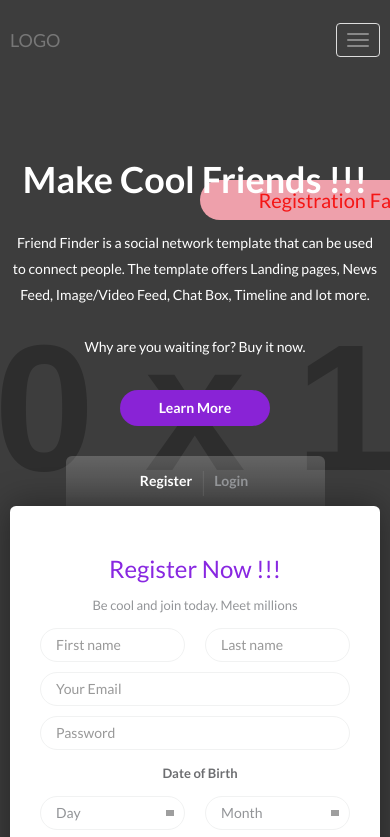
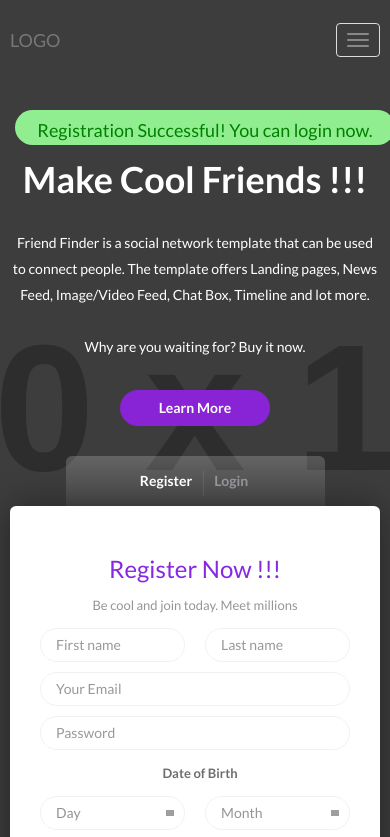
Before and after one commit to moreshubham007/friendfinder-renewed, a PHP site: page /index-register.html in a window 390 px wide; the page is wider, and only the part inside the window is pictured. Shown: the top 837 px of that part. Run offline with PHP 8.4, Linux system fonts and the light colour scheme; grey boxes labelled with a size stand in for pictures from a placeholder-image service; some libraries are stand-ins or nearby versions; some web fonts are replaced; grey boxes are pictures that could not be loaded.

Commit message:
some responsive setting

```diff
--- a/css/style.css
+++ b/css/style.css
@@ -1078,7 +1078,7 @@ textarea {
 
 #lp-register .wrapper {
   padding-top: 140px;
-  padding-bottom: 15px;
+  padding-bottom: 140px;
 }
 
 .intro-texts {
@@ -2857,5 +2857,74 @@ ul.contact li i {
   font-size: 20px;
   text-align: center;
 }
-/* Login Message for PHP
+@media screen and (max-width: 600px) {
+  .login-msg-container {
+    top: 110px;
+    left: 51px;
+  }
+}
+@media screen and (max-width: 500px) {
+  .login-msg-container {
+    top: 110px;
+    left: 51px;
+  }
+  .login-msg-container {
+    width: 380px;
+    line-height: 20px;
+  }
+  .login-msg-true {
+    font-size: 18px;
+    height: 35px;
+    line-height: 40px;
+  }
+  .login-msg-false {
+    font-size: 18px;
+    height: 35px;
+    line-height: 40px;
+  }
+}
+@media screen and (max-width: 400px) {
+  .login-msg-container {
+    top: 110px;
+    left: 10px;
+  }
+}
+@media screen and (max-width: 430px) {
+  .login-msg-container {
+    top: 110px;
+    left: 15px;
+  }
+  @media screen and (max-width: 320px) {
+    .login-msg-container {
+      top: 110px;
+      left: 0px;
+      width: 320px;
+    }
+    .login-msg-true {
+      font-size: 15px;
+      height: 30px;
+      line-height: 30px;
+    }
+    .login-msg-false {
+      font-size: 15px;
+      height: 30px;
+      line-height: 30px;
+    }
+  }
+  @media screen and (max-width: 376px) {
+    .login-msg-container {
+      top: 110px;
+      left: 0px;
+      width: 375px;
+    }
+  }
+  @media screen and (max-width: 370px) {
+    .login-msg-container {
+      top: 110px;
+      left: 0px;
+      width: 350px;
+    }
+  }
+  /* Login Message for PHP
 ==============================================================================*/
+}
--- a/index-register.html
+++ b/index-register.html
@@ -161,8 +161,8 @@
         <!-- Login Message for PHP
         =========================================================================== -->
         <div class="login-msg-container">
-          <!-- <div class="login-msg-true">Registration Successful! You can login now.</div> -->
-          <div class="login-msg-false">Registration Failed! Please Try Again.</div>
+          <div class="login-msg-true">Registration Successful! You can login now.</div>
+          <!-- <div class="login-msg-false">Registration Failed! Please Try Again.</div> -->
         </div>
         <!--=========================================================================
           Login Message for PHP -->
```
